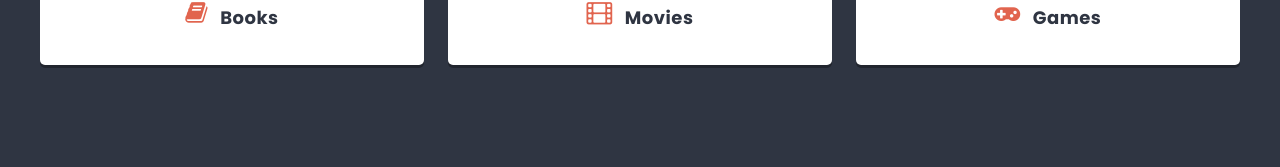
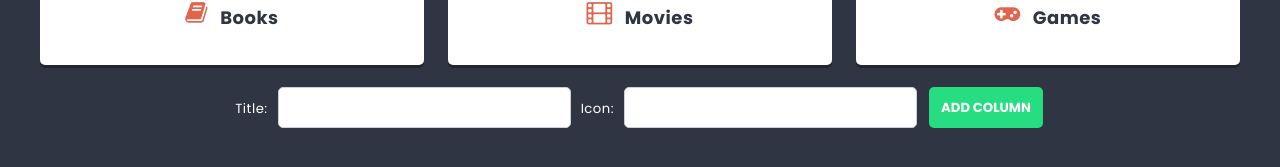
Before and after one commit to Stolkens/react-app, a React (Create React App) app: page /list/1 in a window 1280 px wide. Shown: the part 555-722 px from the top of the page. Built offline with nearby package versions, Linux system fonts and the light colour scheme.

Commit message:
Add ColumnForm

```diff
--- a/package.json
+++ b/package.json
@@ -11,6 +11,7 @@
     "react-dom": "^18.2.0",
     "react-scripts": "5.0.1",
     "sass": "^1.58.3",
+    "shortid": "^2.2.16",
     "web-vitals": "^2.1.4"
   },
   "scripts": {
--- /dev/null
+++ b/src/components/ColumnForm/ColumnForm.js
@@ -0,0 +1,27 @@
+import styles from './ColumnForm.module.scss';
+import { useState } from 'react';
+import Button from '../Button/Button'
+import TextInput from '../TextInput/TextInput';
+
+
+
+const ColumnForm = props => {
+  const [title, setTitle] = useState('');
+  const [icon, setIcon] = useState('')
+
+  const handleSubmit = e => {
+    e.preventDefault();
+    props.action({ title: title, icon: icon });
+    setTitle('');
+    setIcon('');
+}
+  return (
+    <form className={styles.columnForm} onSubmit={handleSubmit}>
+      <span>Title:</span><TextInput value={title} onChange={e => setTitle(e.target.value)} />
+      <span>Icon:</span><TextInput value={icon} onChange={e => setIcon(e.target.value)} />
+      <Button>Add column</Button>
+    </form>
+  );
+};
+
+export default ColumnForm;
--- /dev/null
+++ b/src/components/ColumnForm/ColumnForm.module.scss
@@ -0,0 +1,10 @@
+.columnForm {
+  display: flex;
+  justify-content: center;
+  align-items: center;
+  padding: 10px;
+ span {
+  margin: 0 10px;
+  padding-bottom: 10px
+ }
+};
--- a/src/components/List/List.js
+++ b/src/components/List/List.js
@@ -1,7 +1,22 @@
 import styles from './List.module.scss';
 import Column from '../Column/Column';
+import { useState } from 'react';
+import shortid from 'shortid';
+import ColumnForm from '../ColumnForm/ColumnForm';
 
 const List = () => {
+
+  const [columns, setColumns] = useState([
+    { id: 1, title: 'Books', icon: 'book' },
+    { id: 2, title: 'Movies', icon: 'film' },
+    { id: 3, title: 'Games', icon: 'gamepad' }
+  ]);
+
+  const addColumn = newColumn => {
+    setColumns([...columns, { id: shortid(), title: newColumn.title, icon: newColumn.icon}]);
+  }
+
+
   return (
     <div className={styles.list}>
       <header className={styles.header}>
@@ -9,12 +24,12 @@
       </header>
       <p className={styles.description}>Interesting things I want to check out</p>
       <section className={styles.columns}>
-        <Column icon="book" title="Books"/>
-        <Column icon="film" title="Movies"/>
-        <Column icon="gamepad" title="Games"/>
+         {columns.map(column => <Column key={column.id} title={column.title} icon={column.icon} />)}
       </section>
+      <ColumnForm action={addColumn} />
     </div>
   );
 };
 
+
 export default List;
--- a/src/components/TextInput/TextInput.js
+++ b/src/components/TextInput/TextInput.js
@@ -1,7 +1,7 @@
 import styles from './TextInput.module.scss';
 
 const TextInput = props => {
-  return (<input className={styles.input} placeholder={props.placeholder} type = "text" />);
+  return (<input className={styles.input} placeholder={props.placeholder} type = "text" value={props.value} onChange={props.onChange}/>);
 };
 
 export default TextInput
```
Also changed, not shown: 1 other file (tests, documents, lock files or other folders).
